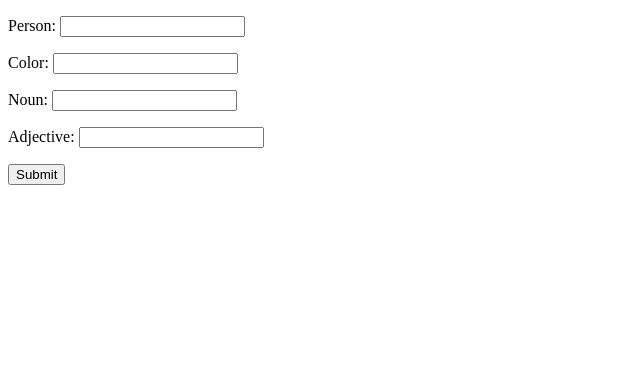
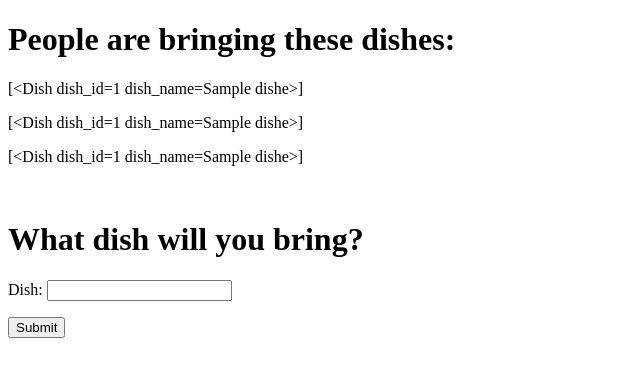
Before and after one commit to smarble/potluck_planner, a Flask app: template templates/game.html in a window 1280 px wide. Shown: the top 377 px of the page, without its empty margins (0-640 px from the left). Run offline with Flask 2, Linux system fonts and the light colour scheme; the template is opened without the code that fills it: values that come from a table or form of the project are taken from there, others are empty; tables that the repository leaves empty hold one stand-in row (values such as "Sample post").

Commit message:
added relationships and first querry

```diff
--- a/model.py
+++ b/model.py
@@ -7,7 +7,6 @@ from collections import defaultdict
 # This is the connection to the PostgreSQL database; we're getting this through
 # the Flask-SQLAlchemy helper library. On this, we can find the `session`
 # object, where we do most of our interactions (like committing, etc.)
-SQLALCHEMY_DATBASE_URI = "postgresql:///potluck_planner"
 db = SQLAlchemy()
 
 
@@ -26,6 +25,10 @@ class User(db.Model):
     email = db.Column(db.String(), nullable=True)
     password = db.Column(db.String(), nullable=True)
 
+    potlucks = db.relationship('Potluck', backref='users', secondary="users_potlucks")
+    dishes = db.relationship('Dish', backref='users', secondary="users_dishes")
+    # Example of many to many. dishes = db.relationship('Dish', backref='user', secondary = 'middle table name')
+
     def __repr__(self):
         """Provide helpful representation when printed."""
 
@@ -41,6 +44,8 @@ class Potluck(db.Model):
     potluck_name = db.Column(db.String(), nullable=False)
     date = db.Column(db.DateTime, nullable=True)
     address = db.Column(db.String(), nullable=True)
+
+    dishes = db.relationship('Dish', backref='potlucks', secondary = "potlucks_dishes")
 
     def __repr__(self):
         """Provide helpful representation when printed."""
@@ -58,7 +63,8 @@ class Dish(db.Model):
     type_id = db.Column(db.Integer, db.ForeignKey('types.type_id'))
     servings = db.Column(db.Integer, nullable=True)
 
-    something = db.relationship("Type", backref="dishes")
+    types = db.relationship('Type', backref='dishes')
+
 
 
     def __repr__(self):
--- a/server.py
+++ b/server.py
@@ -50,12 +50,10 @@ def greet_person():
     db.session.add(new_user)
     db.session.commit()
 
-    compliment = choice(AWESOMENESS)
 
     return render_template("compliment.html",
                            personFname=userFname,
-                           personLname=userLname,
-                           compliment=compliment)
+                           personLname=userLname)
 
 
 @app.route('/game')
@@ -64,8 +62,12 @@ def show_madlib_form():
 
     play_game = request.args.get("play")
 
+    dish1 = Dish.query.filter_by(dish_name=dish_name).all()
+
+
     if play_game == "yes":
-        return render_template("game.html")
+        dish1 = Dish.query.filter(Dish.potlucks == potluck).all()
+        return render_template("game.html",dish1=dish1)
     else:
         return render_template("goodbye.html")
 
--- a/templates/compliment.html
+++ b/templates/compliment.html
@@ -7,7 +7,7 @@
 
   <body>
 
-    <p>Hi {{ personFname }}! I think you're {{ compliment }}!</p>
+    <p>Hi {{ personFname }}! I think you're!</p>
 
     <p>Wich potluck would you like to attend?</p>
 
--- a/templates/game.html
+++ b/templates/game.html
@@ -4,12 +4,17 @@
   <title>Madlibs!</title>
 </head>
 <body>
-
+<h1>People are bringing these dishes:</h1>
+<p>{{ dish1}}</p>
+<p>{{ dish1 }}</p>
+<p>{{ dish1 }}</p>
+<br>
+<h1>What dish will you bring?</h1>
 <form action="/madlib">
-  <p><label>Person: <input type="text" name="person"></label></p>
-  <p><label>Color: <input type="text" name="color"></label></p>
+  <p><label> Dish: <input type="text" name="person"></label></p>
+  <!-- <p><label>Color: <input type="text" name="color"></label></p>
   <p><label>Noun: <input type="text" name="noun"></label></p>
-  <p><label>Adjective: <input type="text" name="adjective"></label></p>
+  <p><label>Adjective: <input type="text" name="adjective"></label></p> -->
   <p><input type="submit"></p>
 </form>
 
```
